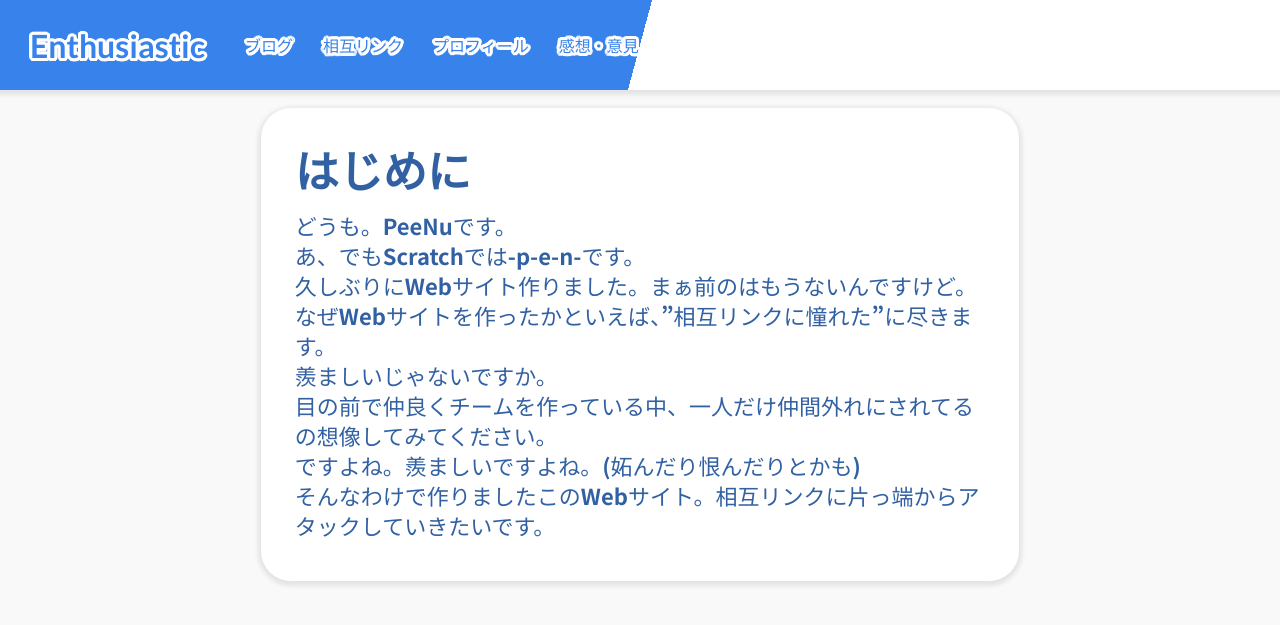
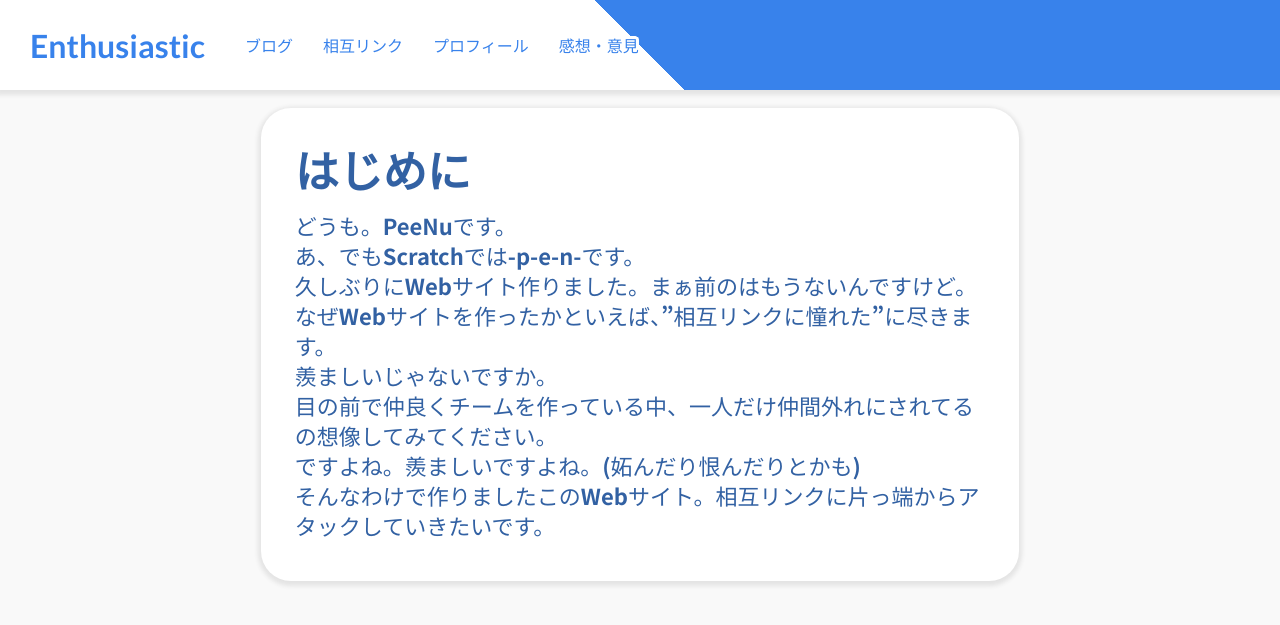
Before and after one commit to Diawadenta/Diawadenta.github.io, a Jekyll site: the page built from index.md, in a window 1280 px wide. Shown: the top 625 px of the page. Built offline with Jekyll 4.4.1, drawn with Linux system fonts in a browser that asks for light colours.

Commit message:
Update style.css

```diff
--- a/assets/css/style.css
+++ b/assets/css/style.css
@@ -111,7 +111,7 @@ header {
   text-shadow: rgb(255, 255, 255) 3px 0px 0px, rgb(255, 255, 255) 2.83487px 0.981584px 0px, rgb(255, 255, 255) 2.35766px 1.85511px 0px, rgb(255, 255, 255) 1.62091px 2.52441px 0px, rgb(255, 255, 255) 0.705713px 2.91581px 0px, rgb(255, 255, 255) -0.287171px 2.98622px 0px, rgb(255, 255, 255) -1.24844px 2.72789px 0px, rgb(255, 255, 255) -2.07227px 2.16926px 0px, rgb(255, 255, 255) -2.66798px 1.37182px 0px, rgb(255, 255, 255) -2.96998px 0.42336px 0px, rgb(255, 255, 255) -2.94502px -0.571704px 0px, rgb(255, 255, 255) -2.59586px -1.50383px 0px, rgb(255, 255, 255) -1.96093px -2.27041px 0px, rgb(255, 255, 255) -1.11013px -2.78704px 0px, rgb(255, 255, 255) -0.137119px -2.99686px 0px, rgb(255, 255, 255) 0.850987px -2.87677px 0px, rgb(255, 255, 255) 1.74541px -2.43999px 0px, rgb(255, 255, 255) 2.44769px -1.73459px 0px, rgb(255, 255, 255) 2.88051px -0.838247px 0px;
   width: 100%;
   height: 90px;
-  background: linear-gradient(285deg, #ffffff 50%, #3882eb 50%);
+  background: linear-gradient(45deg, #ffffff 50%, #3882eb 50%);
   padding: 20px 30px;
   box-sizing: border-box;
   position: fixed;
```
